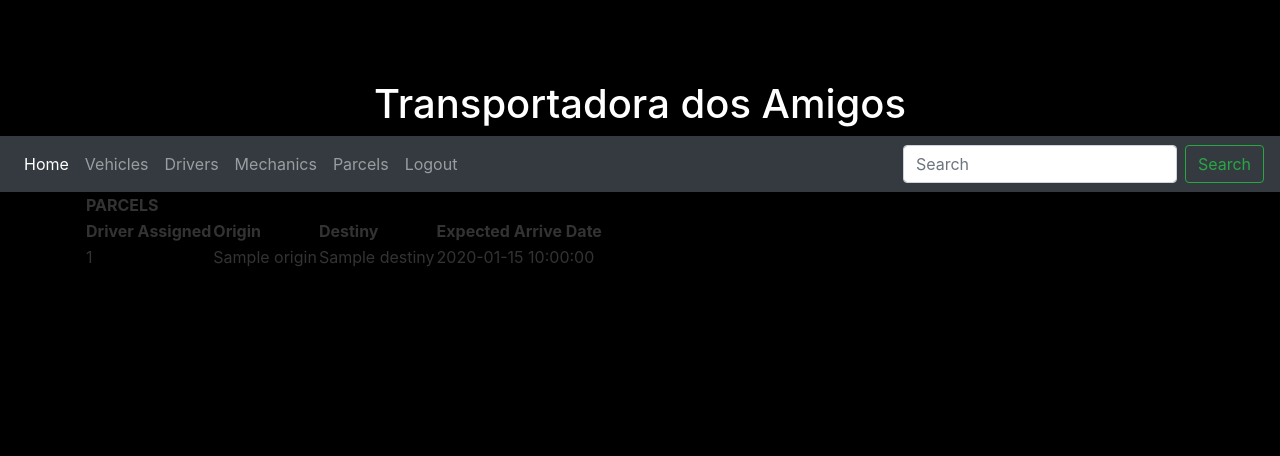
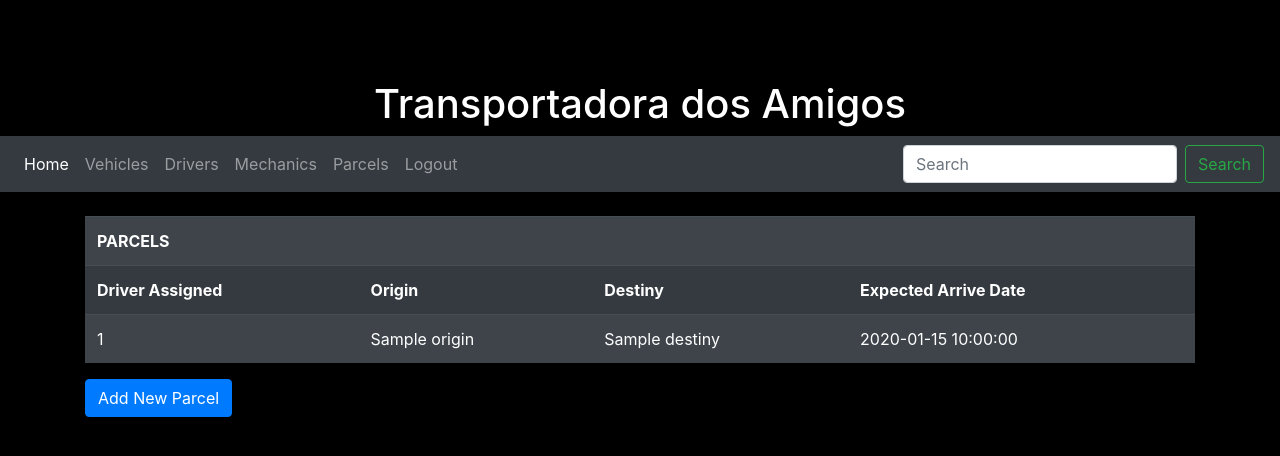
Before and after one commit to besnyj/projetoTransportadora, a Python web app: template server_Flask/serverFlask/templates/parcels.html in a window 1280 px wide. Shown: the top 456 px of the page. Run offline with Jinja, Linux system fonts and the light colour scheme; the template is opened without the code that fills it: most values are stand-ins (such as "Sample title", 1, 10 or a date in 2020).

Commit message:
flask development

```diff
--- a/server_Flask/serverFlask/templates/parcels.html
+++ b/server_Flask/serverFlask/templates/parcels.html
@@ -1,6 +1,7 @@
 {% extends "layout.html" %}
 {% block content %}
-    <table style="align-items: center">
+<br>
+    <table style="align-items: center" class="table table-dark table-striped" method="POST">
         <tr>
             <th colspan="4">PARCELS</th>
         </tr>
@@ -19,4 +20,5 @@
             </tr>
             {% endfor %}
     </table>
+<a type="button" class="btn btn-primary" href="{{ url_for('addParcels') }}">Add New Parcel</a>
 {% endblock content %}
--- a/server_Flask/serverFlask/templates/vehicles.html
+++ b/server_Flask/serverFlask/templates/vehicles.html
@@ -48,5 +48,5 @@
     </table>
 </div>
 <br>
-<a type="button" class="btn btn-primary" href="{{ url_for('addVehicle') }}">Register New Vehicle</a>
+<a type="button" class="btn btn-primary" href="{{ url_for('addParcels') }}">Register New Vehicle</a>
 {% endblock content %}
```
